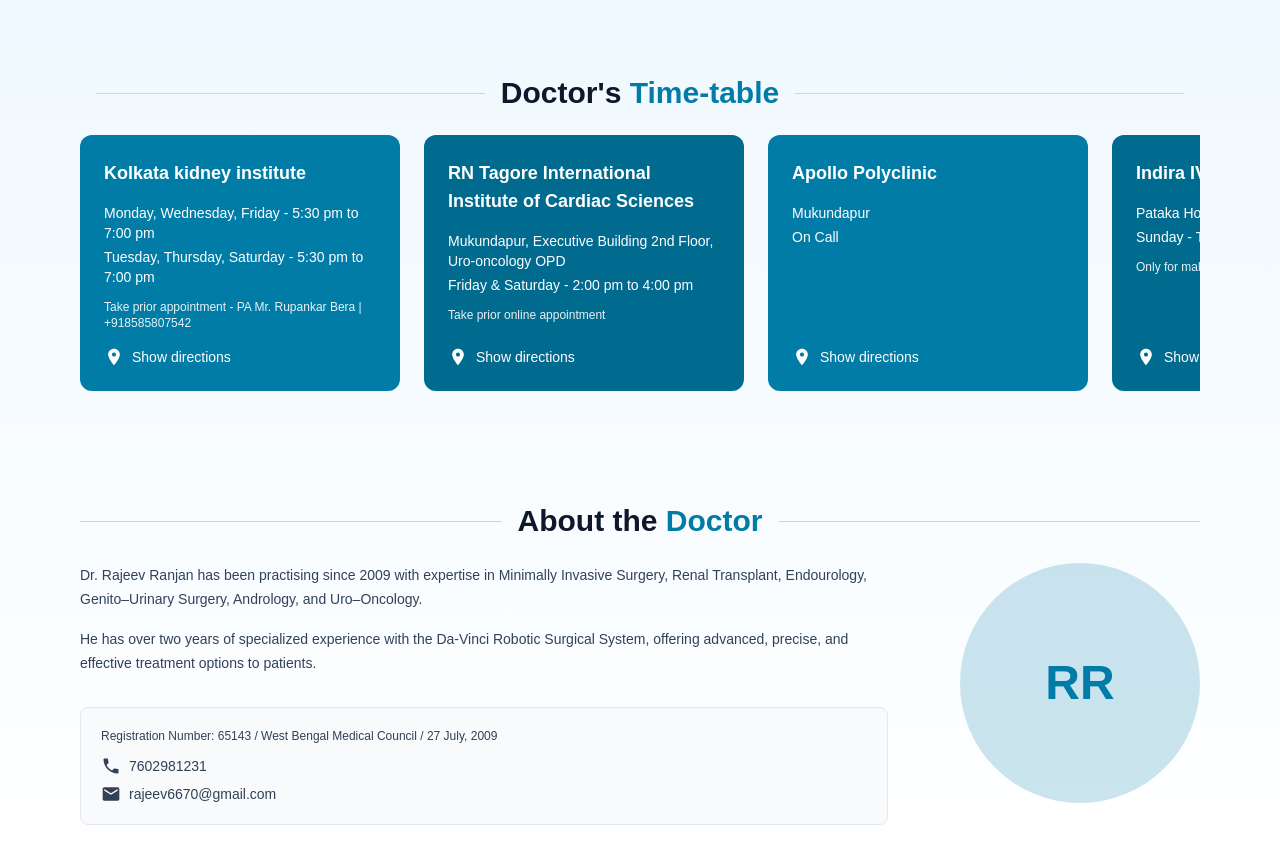
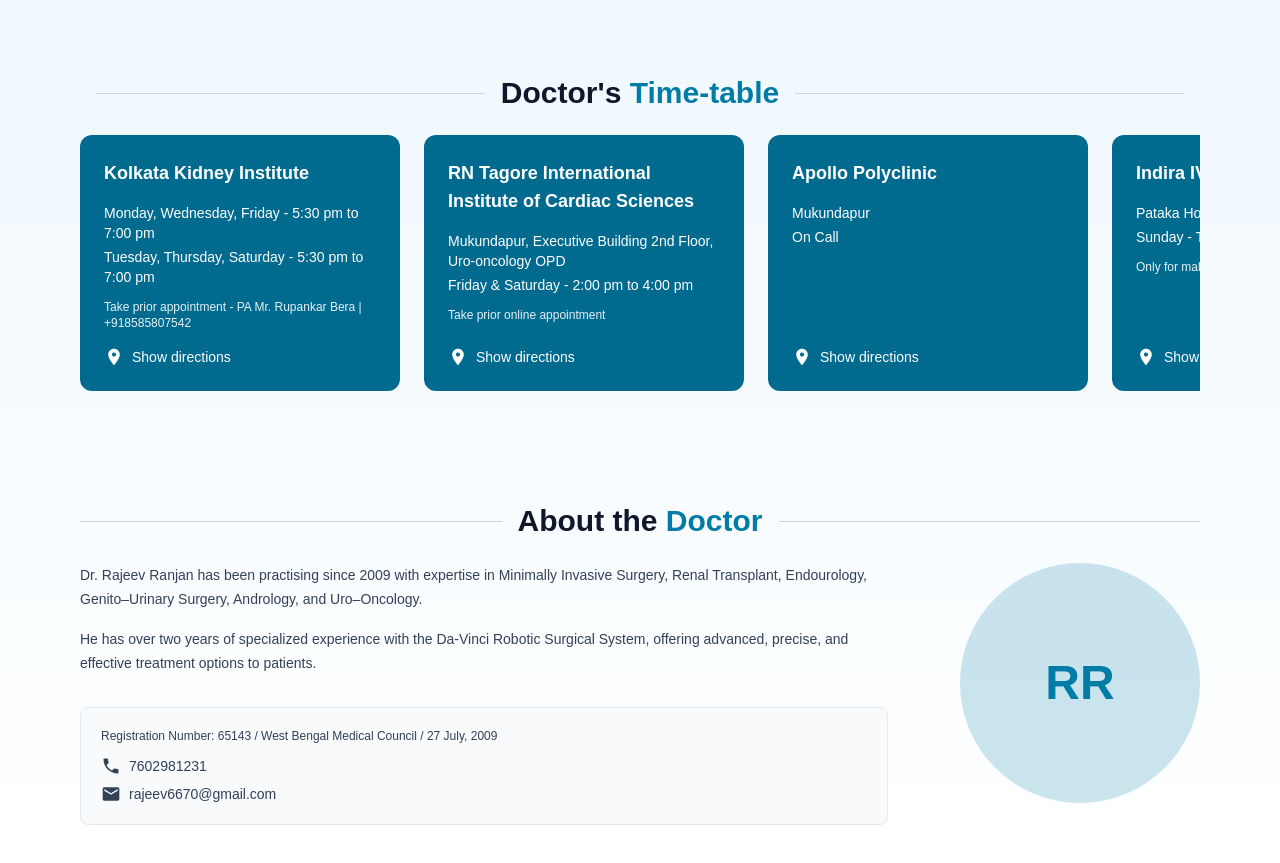
Before and after one commit to UtkarshaAnand/dr-rajeev-app, a Next.js app: page / in a window 1280 px wide. Shown: the part 880-1743 px from the top of the page. Built offline with nearby package versions, Linux system fonts and the light colour scheme.

Commit message:
fix color

```diff
--- a/src/app/page.tsx
+++ b/src/app/page.tsx
@@ -490,9 +490,9 @@
           >
             <div className="flex gap-6 pb-4 min-w-max">
               {/* Kolkata kidney institute */}
-              <div data-card-index="0" className="rounded-xl bg-[#017CA6] text-white p-6 w-[320px] flex-shrink-0 flex flex-col">
+              <div data-card-index="0" className="rounded-xl bg-[#016a8f] text-white p-6 w-[320px] flex-shrink-0 flex flex-col">
                 <div className="mb-4">
-                  <p className="font-bold text-lg">Kolkata kidney institute</p>
+                  <p className="font-bold text-lg">Kolkata Kidney Institute</p>
                 </div>
                 <p className="text-sm mb-1">Monday, Wednesday, Friday - 5:30 pm to 7:00 pm</p>
                 <p className="text-sm mb-3">Tuesday, Thursday, Saturday - 5:30 pm to 7:00 pm</p>
@@ -532,7 +532,7 @@
               </div>
 
               {/* Apollo Polyclinic */}
-              <div data-card-index="2" className="rounded-xl bg-[#017CA6] text-white p-6 w-[320px] flex-shrink-0 flex flex-col">
+              <div data-card-index="2" className="rounded-xl bg-[#016a8f] text-white p-6 w-[320px] flex-shrink-0 flex flex-col">
                 <div className="mb-4">
                   <p className="font-bold text-lg">Apollo Polyclinic</p>
                 </div>
```
